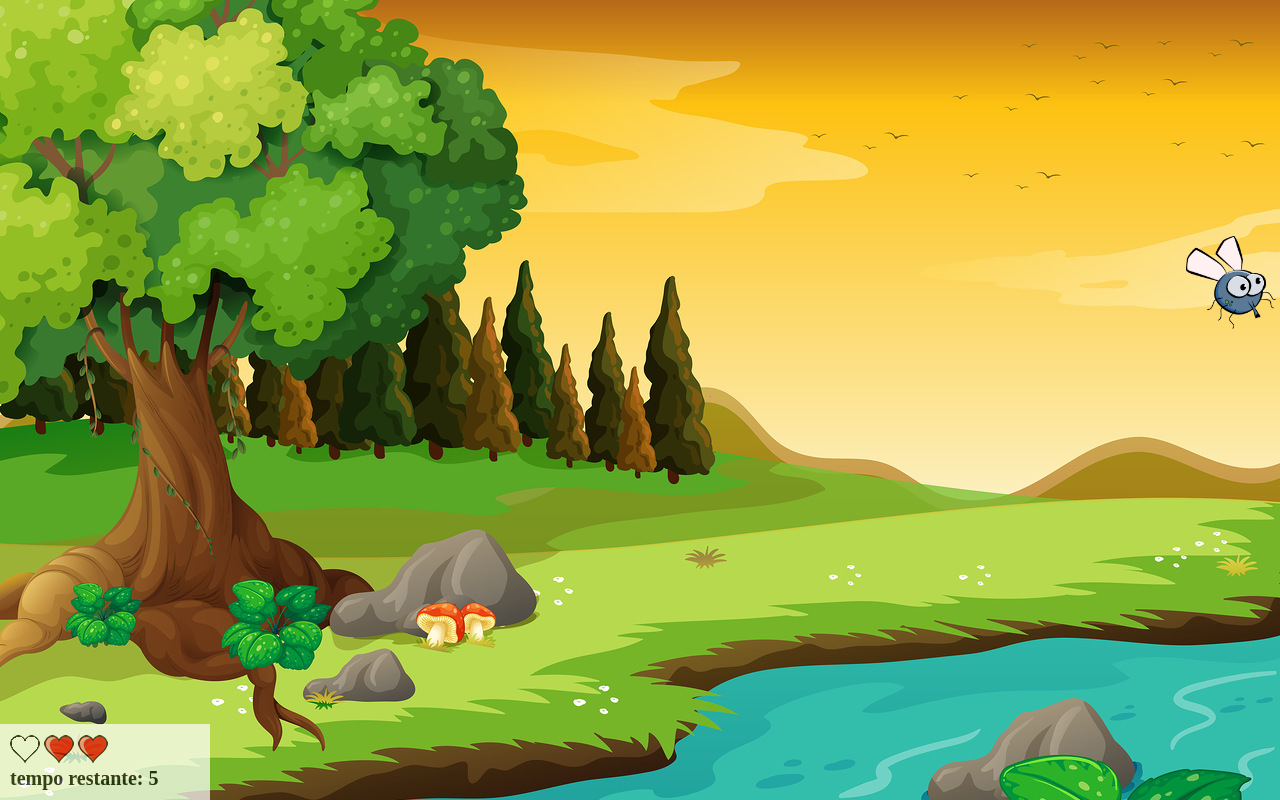
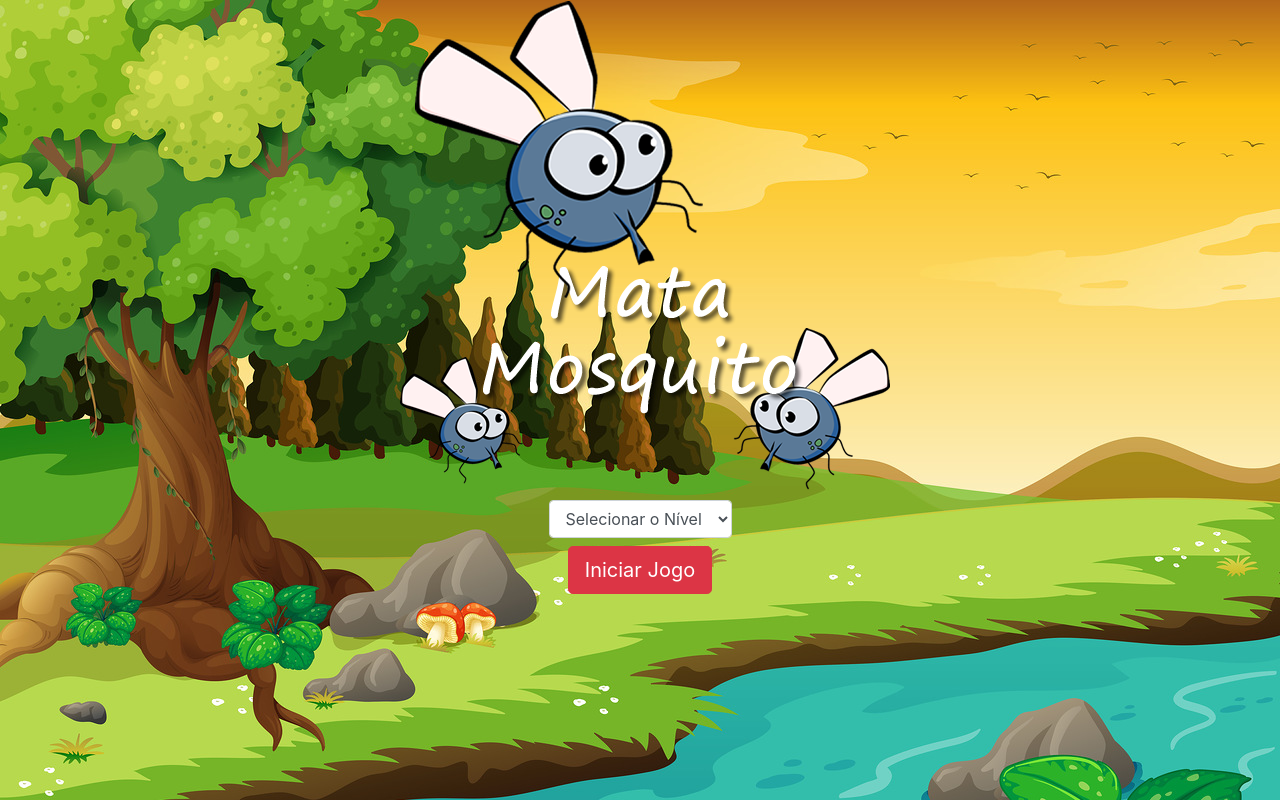
Before and after one commit to medeiros95/medeiros95.github.io, a plain HTML site: page index.html in a window 1280 px wide. Drawn offline with nearby package versions, Linux system fonts and the light colour scheme.

Commit message:
commit final - jogo completo

```diff
--- a/estilo.css
+++ b/estilo.css
@@ -1,3 +1,7 @@
+html{
+    cursor: url(imagens/mata_mosca.png) 30 30, auto;
+}
+
 body{
     background-image: url(imagens/bg.jpg);
     background-repeat: no-repeat;
--- /dev/null
+++ b/home.html
@@ -0,0 +1,38 @@
+<!DOCTYPE html>
+<html>
+<head>
+	<title>Home</title>
+
+	<meta charset="utf-8">
+
+    <script src="jogo.js"></script>
+
+    <link rel="stylesheet" href="estilo.css">
+</head>
+<body onresize="ajustaTamanhoPalcoJogo()">
+
+
+    <div class="painel">
+
+        <div class="vidas">
+            <img id="v1" src="imagens/coracao_cheio.png">
+            <img id="v2" src="imagens/coracao_cheio.png">
+            <img id="v3" src="imagens/coracao_cheio.png">
+        </div>
+
+
+        <div class="cronometro">
+            tempo restante: <span id="cronometro"></span>
+        </div>
+
+    </div>
+
+    <script>
+        document.getElementById('cronometro').innerHTML = tempo
+
+        var criaMosquito = setInterval(function(){
+            posicaoRandomica()
+        }, criaMosquitoTempo)
+    </script>
+</body>
+</html>
--- a/index.html
+++ b/index.html
@@ -5,34 +5,58 @@
 
 	<meta charset="utf-8">
 
-    <script src="jogo.js"></script>
+    <link rel="stylesheet" href="https://stackpath.bootstrapcdn.com/bootstrap/4.5.0/css/bootstrap.min.css" integrity="sha384-9aIt2nRpC12Uk9gS9baDl411NQApFmC26EwAOH8WgZl5MYYxFfc+NcPb1dKGj7Sk" crossorigin="anonymous">
 
     <link rel="stylesheet" href="estilo.css">
+
+    <script>
+        function iniciarJogo(){
+            var nivel = document.getElementById('nivel1').value
+
+            if (nivel === ''){
+                alert('Selecione um nivel')
+                return false
+            }
+            window.location.href="home.html?" + nivel
+        }
+    </script>
+
 </head>
-<body onresize="ajustaTamanhoPalcoJogo()">
+<body>
 
+    <div class="container">
+        <div class="row">
+            <div class="col">
 
-    <div class="painel">
-
-        <div class="vidas">
-            <img id="v1" src="imagens/coracao_cheio.png">
-            <img id="v2" src="imagens/coracao_cheio.png">
-            <img id="v3" src="imagens/coracao_cheio.png">
+                <div class="d-flex justify-content-center">
+                    <img src="imagens/game.png">
+                </div>
+            </div>
         </div>
 
+        <div class="row">
+            <div class="col">
+                <div class="d-flex justify-content-center">
+                    <div class="mb-2">
+                        <select class="form-control" id="nivel1">
+                            <option value="">Selecionar o Nível</option>
+                            <option value="normal">Normal</option>
+                            <option value="dificil">Difícil</option>
+                            <option value="chucknorris">Chuck Norris</option>
+                        </select>
+                    </div>
+                </div>
+            </div>
+        </div>
 
-        <div class="cronometro">
-            tempo restante: <span id="cronometro"></span>
+        <div class="row">
+            <div class="col">
+                <div class="d-flex justify-content-center">
+                    <button type="button" class="btn btn-danger btn-lg" onclick="iniciarJogo()"> Iniciar Jogo </button>
+                </div>
+            </div>
         </div>
 
     </div>
-
-    <script>
-        document.getElementById('cronometro').innerHTML = tempo
-
-        var criaMosquito = setInterval(function(){
-            posicaoRandomica()
-        }, 2000)
-    </script>
 </body>
 </html>
--- a/jogo.js
+++ b/jogo.js
@@ -2,6 +2,22 @@ var altura = 0
 var largura = 0
 var vidas = 1
 var tempo = 10
+
+// velocidade de criacao dos mosquitos
+var criaMosquitoTempo = 1500
+
+var nivel = window.location.search
+nivel = nivel.replace('?', '')
+
+if(nivel === 'normal'){
+    criaMosquitoTempo = 1500
+}else if(nivel === 'dificil'){
+    criaMosquitoTempo = 1000
+}else if(nivel === 'chucknorris'){
+    criaMosquitoTempo = 750
+}
+
+// tamanho do jogo
 
 function ajustaTamanhoPalcoJogo(){
     altura = window.innerHeight
@@ -14,12 +30,14 @@ function ajustaTamanhoPalcoJogo(){
 
 ajustaTamanhoPalcoJogo()
 
+
+// cronometro do jogo
 var cronometro = setInterval(function(){
     tempo -= 1
     if(tempo<0){
         clearInterval(cronometro)
         clearInterval(criaMosquito)
-        alert('vitoria')
+        window.location.href="vitoria.html"
     }else{
     document.getElementById('cronometro').innerHTML = tempo
     }
@@ -39,6 +57,7 @@ function posicaoRandomica(){
         vidas ++
         }
     }
+
     // posicao randomica
     var posicaoX = Math.floor(Math.random() * largura) - 90
     var posicaoY = Math.floor(Math.random() * altura) - 90
@@ -49,7 +68,6 @@ function posicaoRandomica(){
     console.log(posicaoX, posicaoY)
 
     //criar elemento html (mosquito)
-
     var mosquito = document.createElement('img')
     mosquito.src = 'imagens/mosca.png'
     mosquito.className = tamanhoAleatorio() + ' ' + ladoAleatorio()
@@ -65,7 +83,7 @@ function posicaoRandomica(){
 
 }
 
-// tamanho aleatorio do mosquito
+    // tamanho aleatorio do mosquito
 function tamanhoAleatorio(){
     var classe = Math.floor(Math.random() * 3)
 
```
Also changed, not shown: vitoria.html (added, +35 -0 lines).
